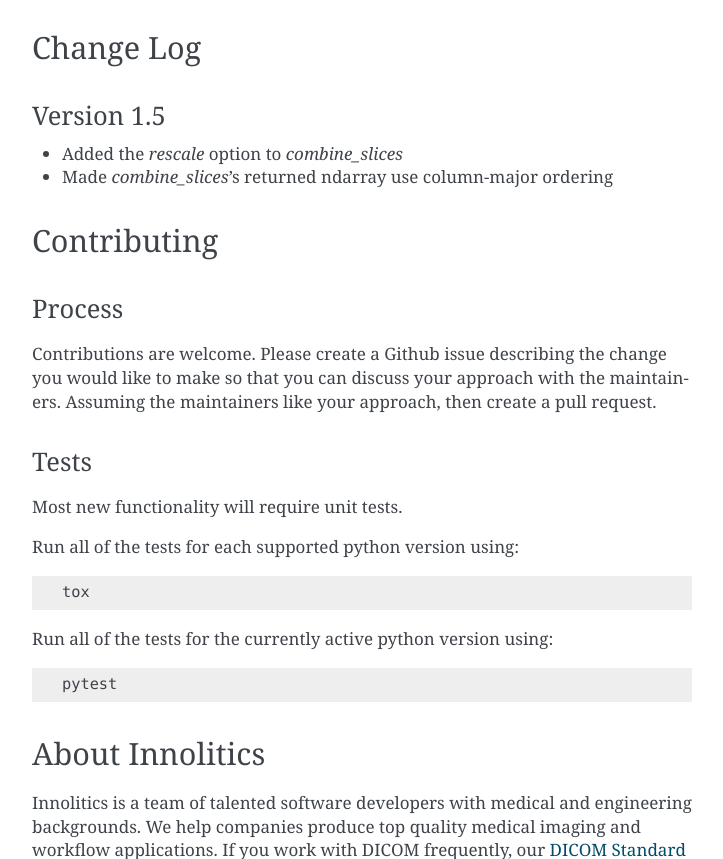
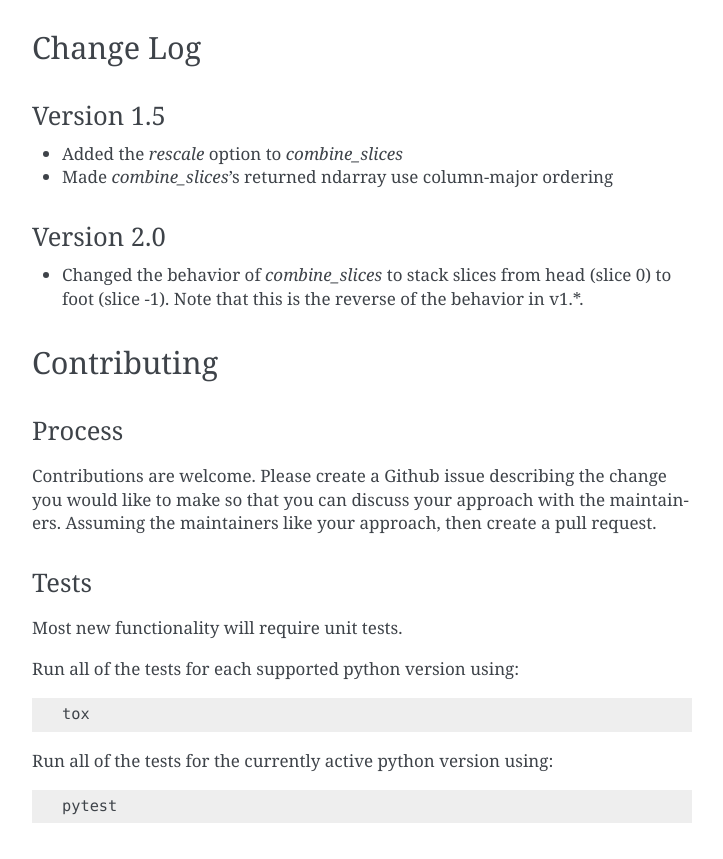
Before and after one commit to innolitics/dicom-numpy, a Sphinx documentation site: the page built from docs/source/index.rst, in a window 1280 px wide and 900 px high, scrolled down 1328 px, cut to the strip 41-900 px from the top of the window. Shown: the whole strip, without its empty margins (388-1111 px from the left). Built offline with Sphinx 7.4.7, drawn with Linux system fonts in a browser that asks for light colours.

Commit message:
Update documentation to reflect new slice ordering

```diff
--- a/docs/source/index.rst
+++ b/docs/source/index.rst
@@ -76,6 +76,12 @@
 - Added the `rescale` option to `combine_slices`
 - Made `combine_slices`'s returned ndarray use column-major ordering
 
+Version 2.0
+-----------
+
+- Changed the behavior of `combine_slices` to stack slices from head (slice 0)
+  to foot (slice -1). Note that this is the reverse of the behavior in v1.*.
+
 
 Contributing
 ============
```
